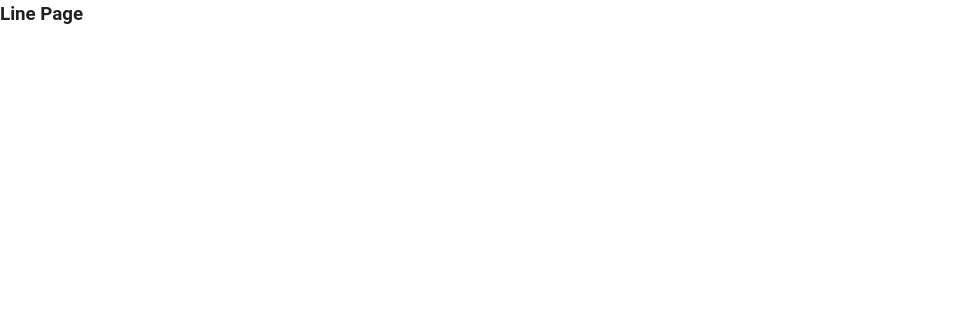
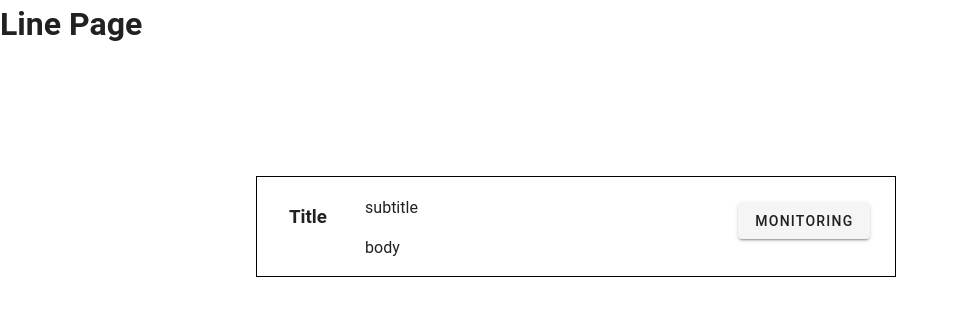
Before and after one commit to Euntaekc13/SmartFactory_Project, a Vue app in the folder FrontEnd/: page / in a window 1280 px wide. Shown: the top 316 px of the page, without its empty margins (0-958 px from the left). Built offline with nearby package versions, Linux system fonts and the light colour scheme.

Commit message:
Create Item constructor of Line

```diff
--- /dev/null
+++ b/FrontEnd/src/components/Item.vue
@@ -0,0 +1,65 @@
+<template>
+  <div>
+    <div class="Item">
+      <div class="Item-title">
+        <slot name="title">
+          default Title
+        </slot>
+      </div>
+      <div class="Item-body">
+        <div class="Item-body-subtitle">
+          <slot name="subtitle">
+            default subtitle
+          </slot>
+        </div>
+        <div class="Item-body-description">
+          <slot name="description">
+            default body
+          </slot>
+        </div>
+      </div>
+      <v-spacer></v-spacer>
+      <div class="Item-footer">
+        <slot name="footer">
+          difault button
+        </slot>
+      </div>
+    </div>
+  </div>
+</template>
+
+<script>
+export default {
+  name : 'Item',
+  data() {
+    return {
+      data: 0
+    }
+  },
+}
+</script>
+
+<style lang="scss" scoped>
+.Item{
+  margin: 10% 0 0 20%;
+  display: flex;
+  border: 1px solid black;
+  width: 50%;
+}
+.Item-title{
+  padding: 4% 0 0 5%;
+  margin: 0 2% 0 0;
+}
+
+.Item-body{
+  margin: 2% 0 0 3%;
+  padding: 1% 0 0 1%;
+}
+
+.Item-footer{
+  padding: 2% 2% 0 0;
+  margin: 2% 2% 2% 2% ;
+}
+
+
+</style>
--- a/FrontEnd/src/views/Line.vue
+++ b/FrontEnd/src/views/Line.vue
@@ -1,12 +1,26 @@
 <template>
   <div>
-    <h3>Line Page</h3>
+    <h1>Line Page</h1>
+    <Item>
+        <div slot="title"><h3>Title</h3></div>
+        <div slot="subtitle"><p>subtitle</p></div>
+        <div slot="description"><p>body</p></div>
+        <div slot="footer">
+          <router-link to="/monitoring" style="text-decoration: none;">
+            <v-btn>monitoring</v-btn>
+          </router-link>
+        </div>
+    </Item>
   </div>
 </template>
 
 <script>
+import Item from '../components/Item.vue'
   export default {
     name:'line',
+    components:{
+      Item
+    },
     data(){
       return {
 
@@ -17,4 +31,6 @@
 
 <style lang="sass" scoped>
 
+
+
 </style>
```
Also changed, not shown: FrontEnd/src/components/Card.vue (deleted, +0 -26 lines), FrontEnd/src/components/Navbar.vue (deleted, +0 -15 lines), 1 other file (tests, documents, lock files or other folders).
